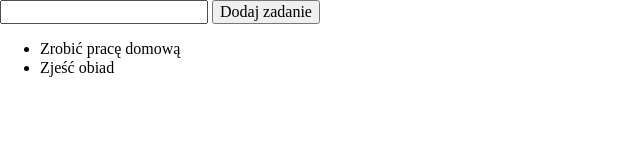
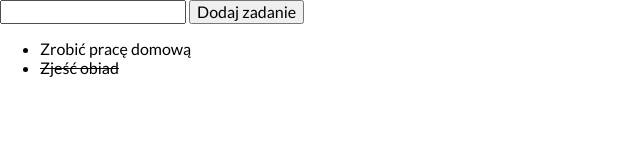
Before and after one commit to AdrianJar/ToDoList, a plain HTML site: page index.html in a window 1280 px wide. Shown: the whole page, without its empty margins (0-640 px from the left). Drawn offline with nearby package versions, Linux system fonts and the light colour scheme.

Commit message:
Added styles to tasks which are done

```diff
--- a/CSS/style.css
+++ b/CSS/style.css
@@ -10,5 +10,8 @@ html {
 
 body {
   font-family: "Lato", sans-serif;
-  text-align: center;
 }
+
+.list__taskDone {
+  text-decoration: line-through;
+}
--- a/index.html
+++ b/index.html
@@ -22,6 +22,7 @@
     <!-- choose one -->
     <script src="https://unpkg.com/feather-icons"></script>
     <script src="https://cdn.jsdelivr.net/npm/feather-icons/dist/feather.min.js"></script>
+    <link href="CSS/style.css" rel="stylesheet">
 </head>
 
 <body>
--- a/script.js
+++ b/script.js
@@ -15,7 +15,7 @@
 
         for (const task of tasks) {
             htmlString += `
-                <li>
+                <li class="${task.done ? " list__taskDone" : ""}">
                     ${task.content}
                 </li>
             `;
```
